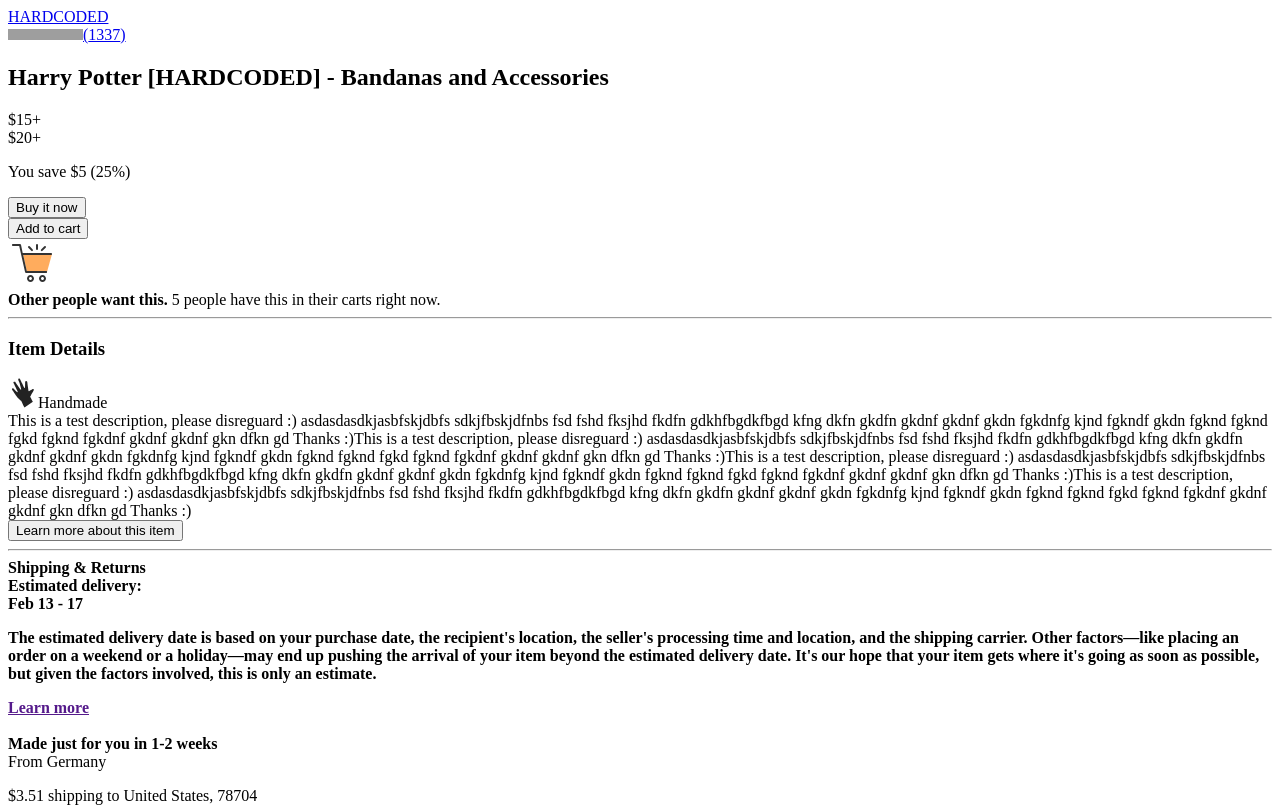
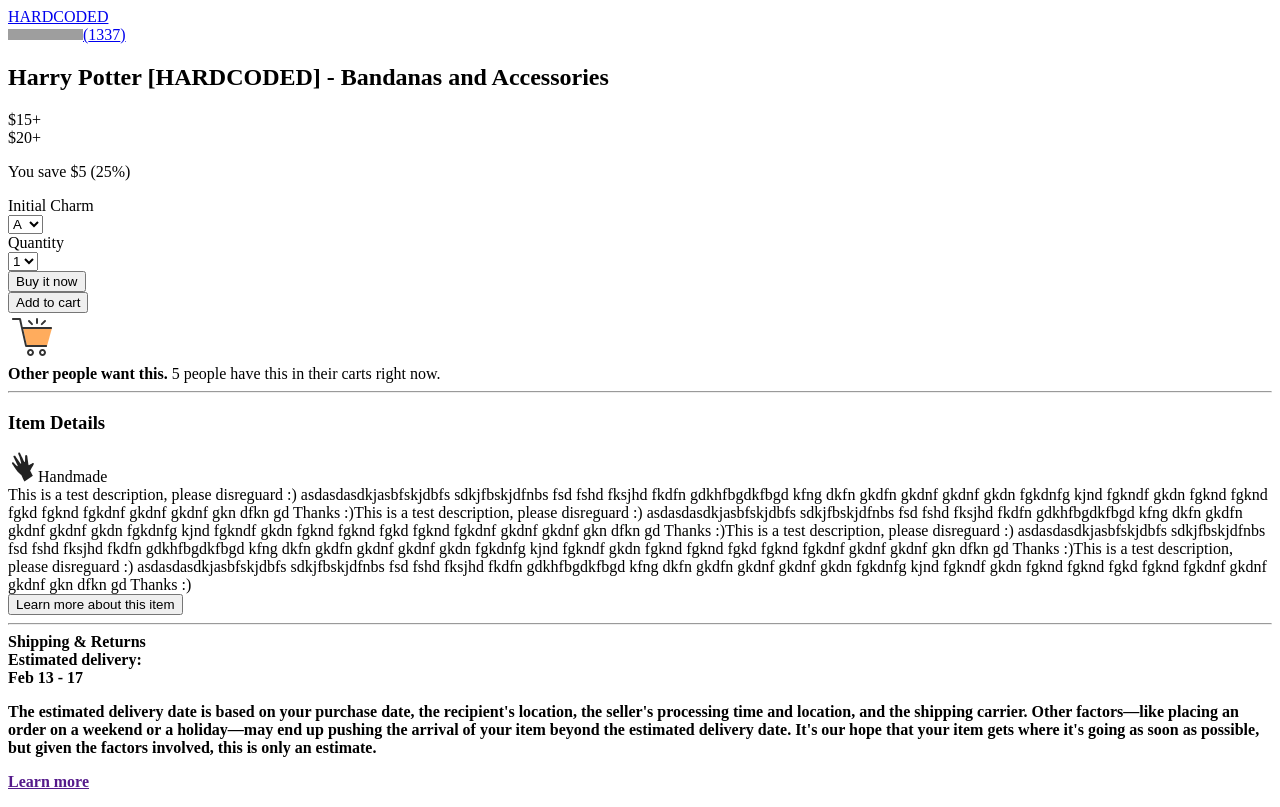
Before and after one commit to jtworm96/Jordan-service, a React app: page / in a window 1280 px wide. Shown: the top 807 px of the page. Built offline with nearby package versions, Linux system fonts and the light colour scheme; grey boxes are pictures that could not be loaded; the HTML template or start-up script is replaced by a standard one.

Commit message:
Finished basic variations component

```diff
--- a/client/src/components/BuyBox/BuyBox.jsx
+++ b/client/src/components/BuyBox/BuyBox.jsx
@@ -9,7 +9,51 @@
 export default class BuyBox extends React.Component {
   constructor(props) {
     super(props);
-    this.state = {};
+    this.state = {
+      products: {
+        1: {
+          bestseller: false,
+          types: [],
+          inputType: {},
+          quantity: 14
+        },
+        2: {
+          bestseller: true,
+          types: [],
+          inputType: {},
+          quantity: 33
+        },
+        3: {
+          bestseller: false,
+          types: ["Initial Charm"],
+          inputType: {"dropdown":["A", "B", "C", "D", "E", "F", "G", "H", "I", "J", "K", "L", "M", "N", "O", "P", "Q", "R", "S", "T", "U", "V", "W", "X", "Y", "Z"]},
+          quantity: 4
+        },
+        4: {
+          bestseller: false,
+          types: [],
+          inputType: {},
+          quantity: 1
+        },
+        5: {
+          bestseller: false,
+          types: [],
+          inputType: {},
+          quantity: 3
+        },
+        6: {
+          bestseller: false,
+          types: [`
+            All prints come signed but I'll be happy to personalize it with your name if like at no additional charge.
+            \n\n
+            Write "No signature" if you want your print unsigned.
+          `],
+          dropdowns: {"textbox": ""},
+          quantity: 15
+        }
+      }
+
+    };
   }
 
   render () {
@@ -18,7 +62,7 @@
             <Reviews username={"HARDCODED"} count={1337} />
             <Title title={"Harry Potter [HARDCODED] - Bandanas and Accessories"} />
             <Price saleprice={15.00} price={20.00}/>
-            {/* <Variations /> */}
+            <Variations products={this.state.products} />
             <BuyButtons />
             <Nudge />
         </div>
--- a/client/src/components/BuyBox/Variations.jsx
+++ b/client/src/components/BuyBox/Variations.jsx
@@ -6,10 +6,47 @@
     this.state = {};
   }
 
+  createVariations() {
+    let variations = [];
+
+    for (let i = 0; i < this.props.products[3].types.length; i++) {
+      variations.push(this.props.products[3].types[i]);
+      variations.push(<br key={Math.random() * 100000}/>);
+      let options = [];
+      if (this.props.products[3].inputType.dropdown) {
+        for (let j = 0; j < this.props.products[3].inputType.dropdown.length; j++) {
+          options.push(<option key={Math.random() * 100000}>{this.props.products[3].inputType.dropdown[j]}</option>);
+        }
+        let selector = <select className="variation" key={Math.random() * 100000}>{options}</select>;
+        variations.push(selector);
+      } else {
+        variations.push(<input></input>);
+      }
+
+      variations.push(<br key={Math.random() * 100000}/>);
+    }
+
+    return variations;
+  }
+
+  createQuantity() {
+    let options = [];
+
+    for (let i = 1; i < this.props.products[3].quantity + 1; i++) {
+      options.push(<option key={i}>{i}</option>);
+    }
+
+    let selector = <select className="variations-quantity">{options}</select>;
+    return selector;
+  }
+
   render () {
     return (
         <div className="variations">
-            VARIATIONS
+          {this.createVariations()}
+          Quantity
+          <br/>
+          {this.createQuantity()}
         </div>
     )
   }
```
Also changed, not shown: 2 other files (tests, documents, lock files or other folders).
